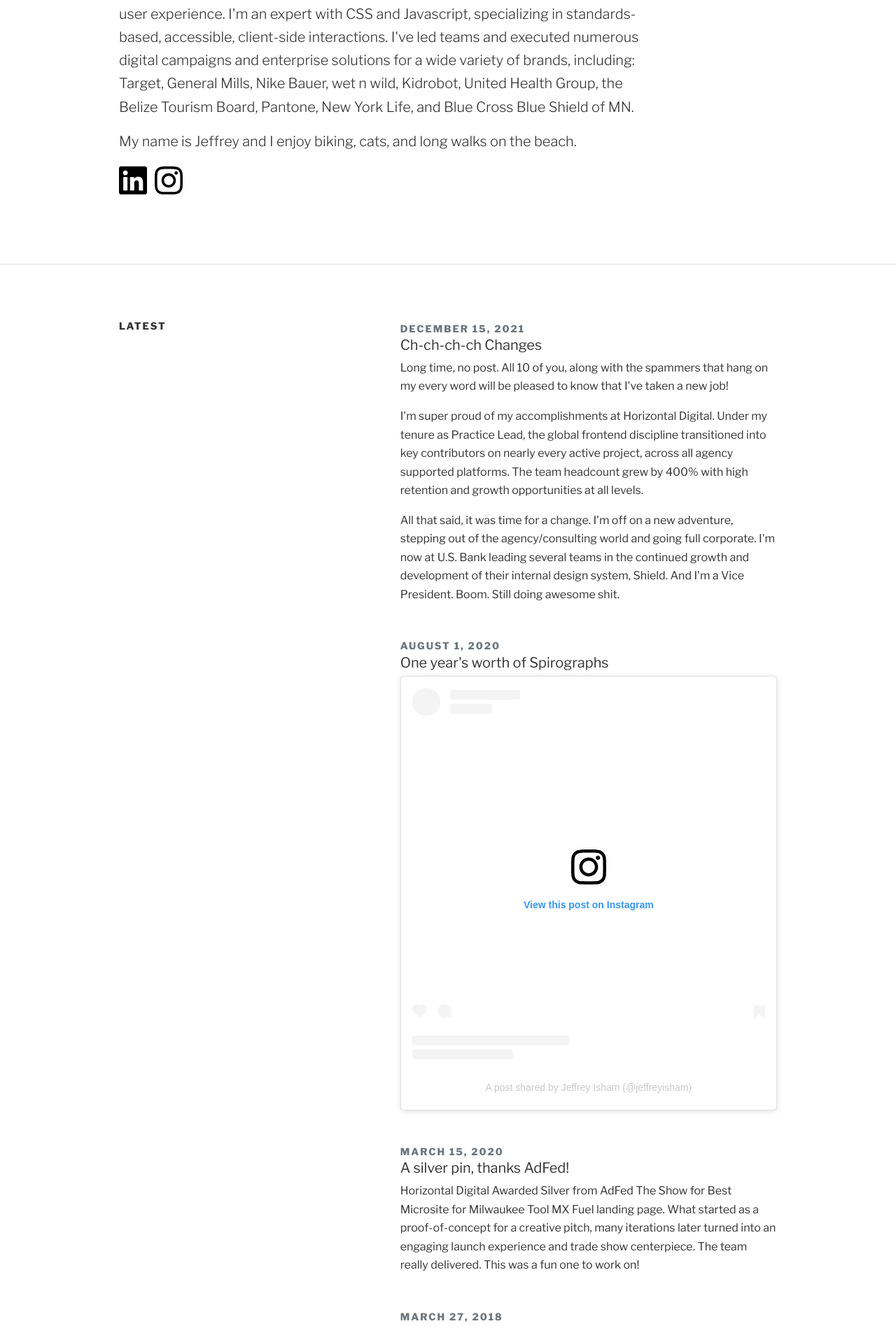
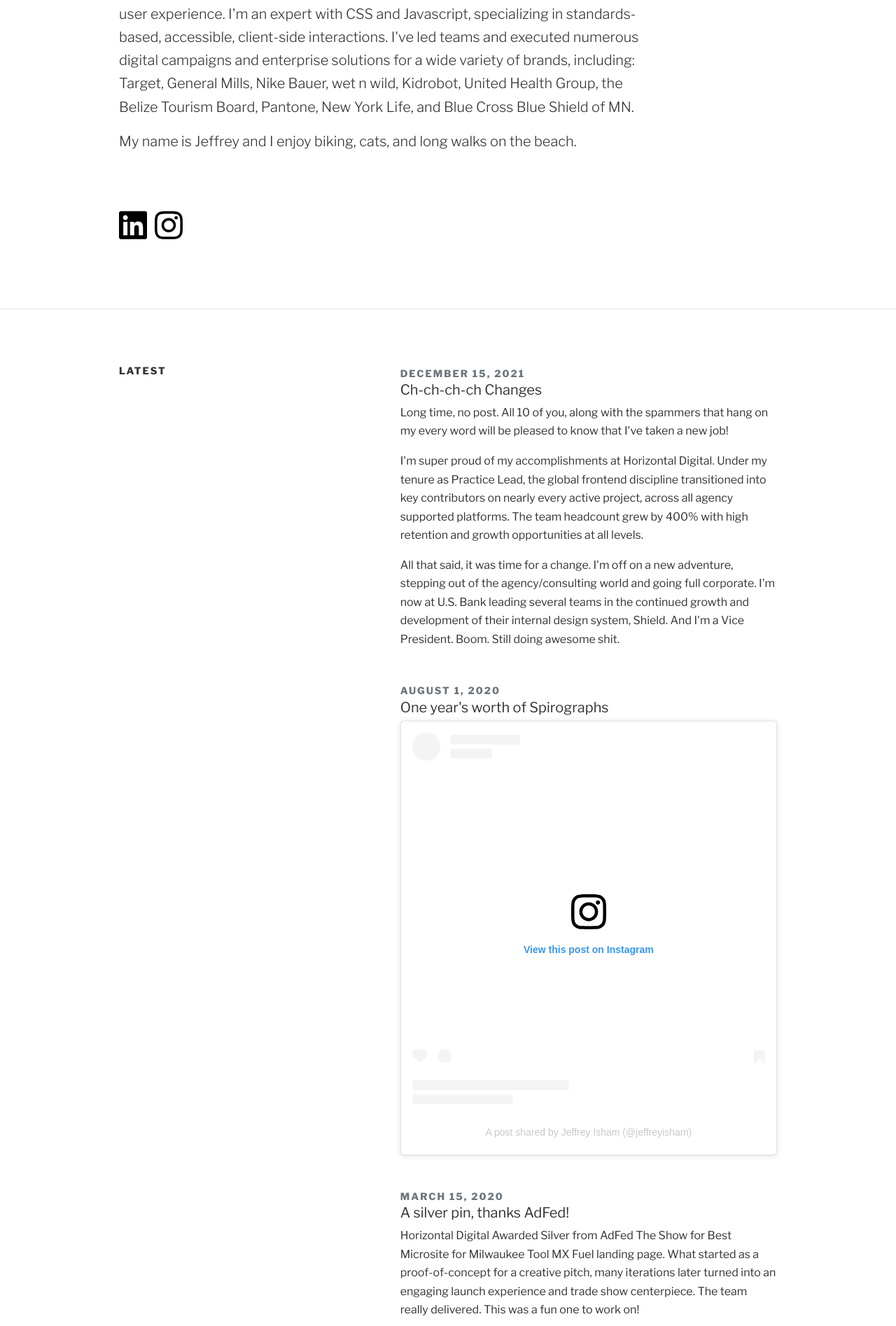
Before and after one commit to jeffreyisham/jeffreyisham.github.io, a Jekyll site: the page built from index.html, in a window 1280 px wide. Shown: the part 592-2487 px from the top of the page at 70% size. Built offline with Jekyll 4.4.1, drawn with Linux system fonts in a browser that asks for light colours; a script that is not in the unit is left out.

Commit message:
Update index.html

```diff
--- a/index.html
+++ b/index.html
@@ -13,7 +13,7 @@
     <p class="lead">As a Creative Technologist, I enjoy the challenge of working to align the realities of technical implementation with creative experience design. My job description has a lot of bullet points on it, but let's just say I get shit done. Currently, I live in the Minneapolis area and lead the Shield Interfaces team at U.S. Bank in the continued build out of their internal design system.</p>
     <p class="lead">I'd best describe myself as a platform agnostic, frontend specialist who isn't too shabby on the backend. I am an experienced problem solver, focused on strategy and user experience. I'm an expert with CSS and Javascript, specializing in standards-based, accessible, client-side interactions. I've led teams and executed numerous digital campaigns and enterprise solutions for a wide variety of brands, including: Target, General Mills, Nike Bauer, wet n wild, Kidrobot, United Health Group, the Belize Tourism Board, Pantone, New York Life, and Blue Cross Blue Shield of MN.</p>
     <p class="lead">My name is Jeffrey and I enjoy biking, cats, and long walks on the beach.</p>
-    <ul class="list-inline">
+    <ul class="social-icon-list list-inline">
       <li class="list-inline-item"><a class="social-icon-link" href="https://www.linkedin.com/in/jeffreyisham/" target="_blank"><svg xmlns="http://www.w3.org/2000/svg" viewBox="0 0 448 512"><!--! Font Awesome Pro 6.1.1 by @fontawesome - https://fontawesome.com License - https://fontawesome.com/license (Commercial License) Copyright 2022 Fonticons, Inc. --><path d="M416 32H31.9C14.3 32 0 46.5 0 64.3v383.4C0 465.5 14.3 480 31.9 480H416c17.6 0 32-14.5 32-32.3V64.3c0-17.8-14.4-32.3-32-32.3zM135.4 416H69V202.2h66.5V416zm-33.2-243c-21.3 0-38.5-17.3-38.5-38.5S80.9 96 102.2 96c21.2 0 38.5 17.3 38.5 38.5 0 21.3-17.2 38.5-38.5 38.5zm282.1 243h-66.4V312c0-24.8-.5-56.7-34.5-56.7-34.6 0-39.9 27-39.9 54.9V416h-66.4V202.2h63.7v29.2h.9c8.9-16.8 30.6-34.5 62.9-34.5 67.2 0 79.7 44.3 79.7 101.9V416z"/></svg></a></li>
       <li class="list-inline-item"><a class="social-icon-link" href="https://www.instagram.com/jeffreyisham/" target="_blank"><svg xmlns="http://www.w3.org/2000/svg" viewBox="0 0 448 512"><!--! Font Awesome Pro 6.1.1 by @fontawesome - https://fontawesome.com License - https://fontawesome.com/license (Commercial License) Copyright 2022 Fonticons, Inc. --><path d="M224.1 141c-63.6 0-114.9 51.3-114.9 114.9s51.3 114.9 114.9 114.9S339 319.5 339 255.9 287.7 141 224.1 141zm0 189.6c-41.1 0-74.7-33.5-74.7-74.7s33.5-74.7 74.7-74.7 74.7 33.5 74.7 74.7-33.6 74.7-74.7 74.7zm146.4-194.3c0 14.9-12 26.8-26.8 26.8-14.9 0-26.8-12-26.8-26.8s12-26.8 26.8-26.8 26.8 12 26.8 26.8zm76.1 27.2c-1.7-35.9-9.9-67.7-36.2-93.9-26.2-26.2-58-34.4-93.9-36.2-37-2.1-147.9-2.1-184.9 0-35.8 1.7-67.6 9.9-93.9 36.1s-34.4 58-36.2 93.9c-2.1 37-2.1 147.9 0 184.9 1.7 35.9 9.9 67.7 36.2 93.9s58 34.4 93.9 36.2c37 2.1 147.9 2.1 184.9 0 35.9-1.7 67.7-9.9 93.9-36.2 26.2-26.2 34.4-58 36.2-93.9 2.1-37 2.1-147.8 0-184.8zM398.8 388c-7.8 19.6-22.9 34.7-42.6 42.6-29.5 11.7-99.5 9-132.1 9s-102.7 2.6-132.1-9c-19.6-7.8-34.7-22.9-42.6-42.6-11.7-29.5-9-99.5-9-132.1s-2.6-102.7 9-132.1c7.8-19.6 22.9-34.7 42.6-42.6 29.5-11.7 99.5-9 132.1-9s102.7-2.6 132.1 9c19.6 7.8 34.7 22.9 42.6 42.6 11.7 29.5 9 99.5 9 132.1s2.7 102.7-9 132.1z"/></svg></a></li>
     </ul>
```
